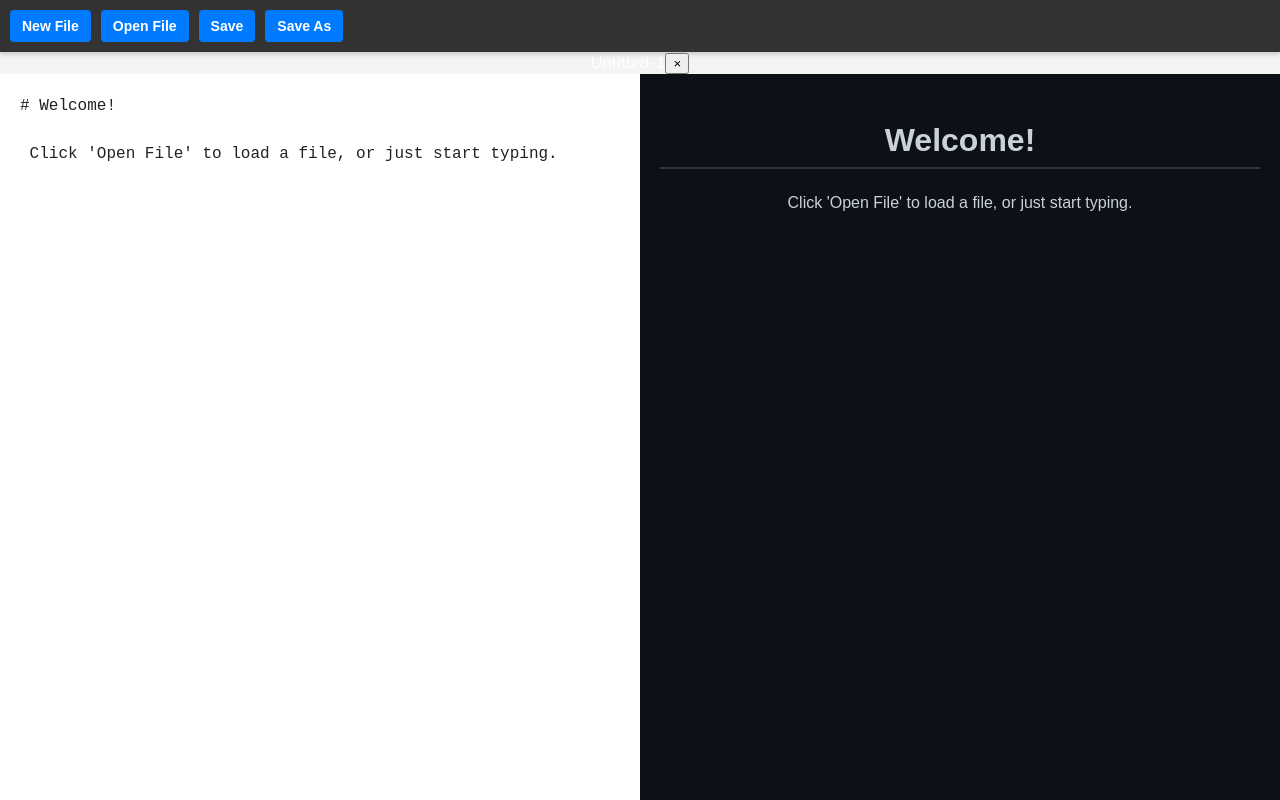
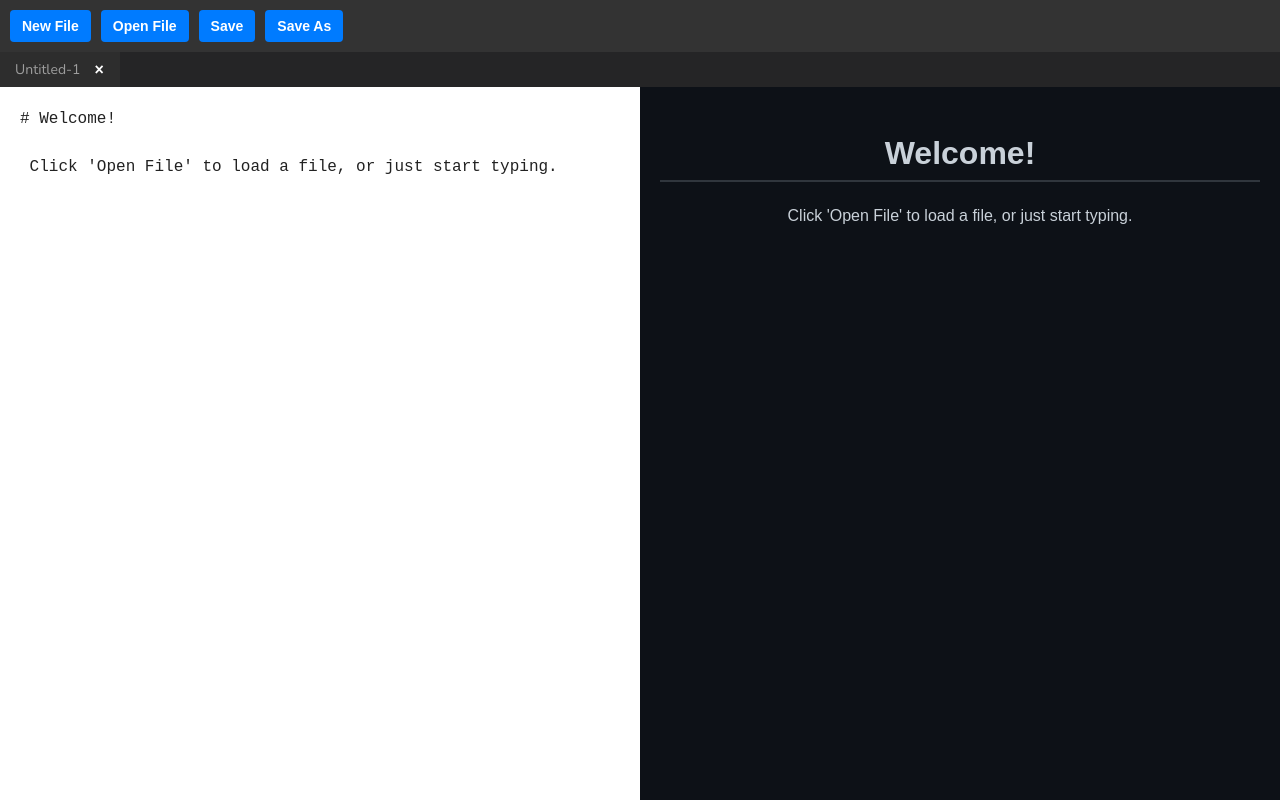
Before and after one commit to NirbhikKumawat/Downlight, a React (Vite) app in the folder frontend/: page / in a window 1280 px wide. Built offline with nearby package versions, Linux system fonts and the light colour scheme.

Commit message:
added css to the app

```diff
--- a/frontend/src/App.css
+++ b/frontend/src/App.css
@@ -62,6 +62,55 @@
     display: flex;
     flex-direction: row;
     width: 100%;
+    flex-grow: 1;
     height: 100%;
     overflow: hidden;
 }
+.tab-bar{
+    display: flex;
+    align-items: center;
+    background-color: #252526;
+    flex-shrink: 0;
+    overflow-x: auto;
+}
+.tab-item{
+    display: flex;
+    align-items:center;
+    padding: 8px 12px 8px 15px;
+    background-color: #2d2d2d;
+    color: #9e9e9e;
+    border-right: 1px solid #252526;
+    cursor: pointer;
+    white-space: nowrap;
+}
+.tab-item:hover{
+    background-color: #3f3f3f;
+}
+.tab-item:active{
+    background-color: #0d1117;
+    color: #fff;
+    border-bottom: 2px solid #007bff;
+    padding-bottom: 6px;
+}
+.tab-name{
+    margin-right: 10px;
+    font-size: 14px;
+}
+.tab-close{
+    font-family: Arial,sans-serrif,sans-serif;
+    font-size: 16px;
+    font-weight: bold;
+    background: none;
+    border: none;
+    color: #9e9e9e;
+    padding: 0 4px;
+    border-radius: 4px;
+    cursor: pointer;
+}
+.tab-close:hover{
+    background-color: #555;
+    color: #fff;
+}
+.tab-item.active .tab-close{
+    color: #fff;
+}
```
